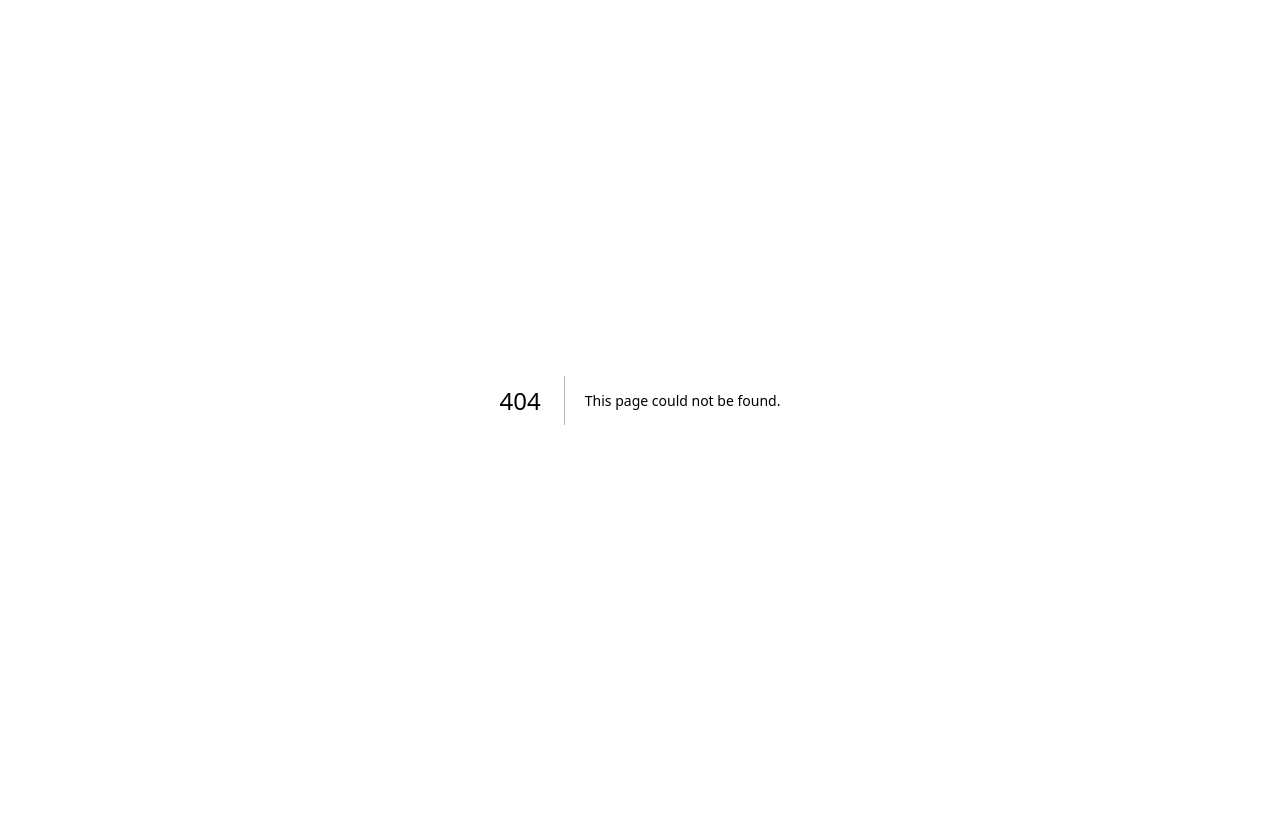
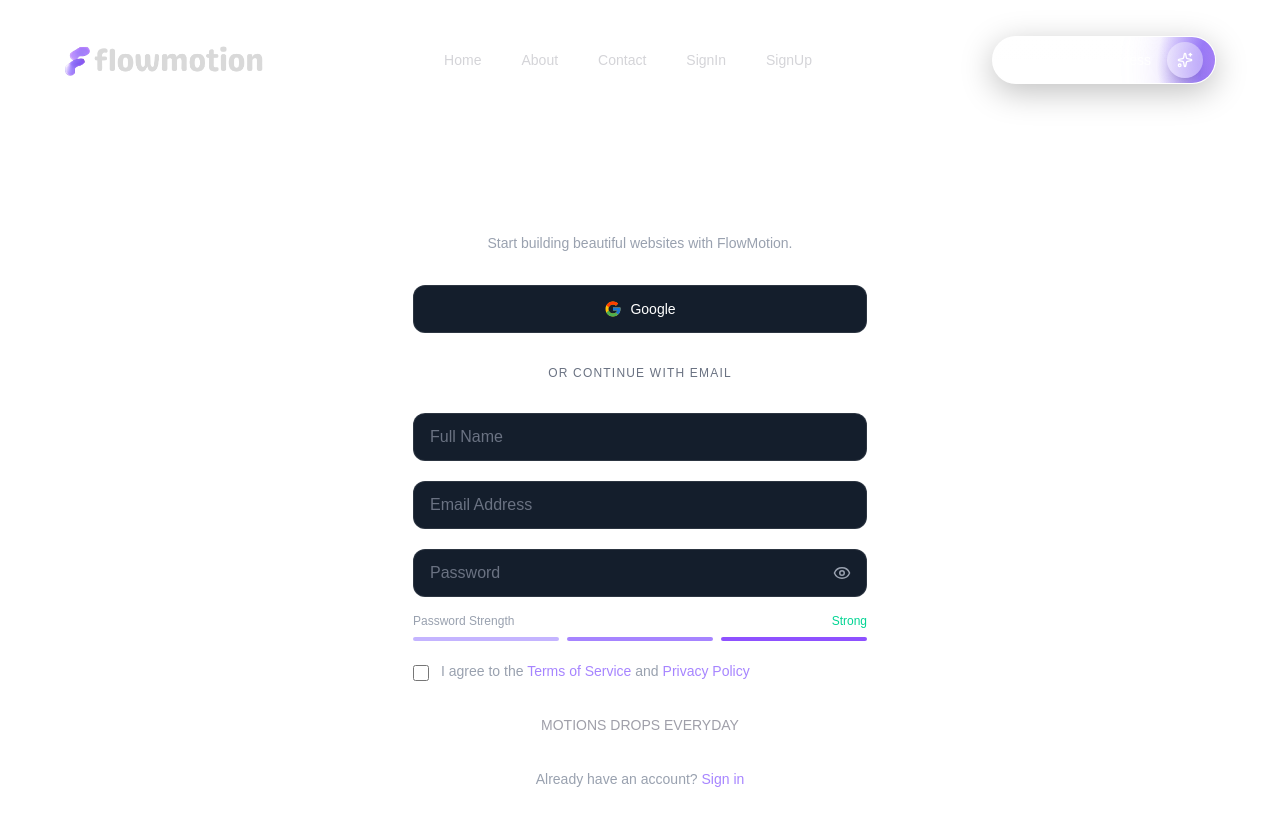
Before and after one commit to Antor4q/floxen-webs, a Next.js app: page /signUp in a window 1280 px wide. Before the commit this address had no page. Before the commit the page ends 800 px from the top, so only its background shows below. Built offline with nearby package versions, Linux system fonts and the light colour scheme.

Commit message:
sign in, sign up page done

```diff
--- /dev/null
+++ b/src/app/signIn/page.tsx
@@ -0,0 +1,16 @@
+import Header from "@/src/components/shared/Header";
+import SignInForm from "@/src/components/signIn/SignInForm";
+
+
+const SignIn = () => {
+    return (
+        <div>
+         <Header/>
+         <div className="flex justify-center pt-40">
+         <SignInForm/>
+         </div>
+       </div>
+    );
+};
+
+export default SignIn;
--- /dev/null
+++ b/src/app/signUp/page.tsx
@@ -0,0 +1,22 @@
+"use client";
+
+
+
+import SignUpForm from "@/src/components/signUp/SignUpForm";
+
+import Header from "@/src/components/shared/Header";
+
+
+
+const SignUp = () => {
+    return (
+       <div>
+         <Header/>
+         <div className="flex justify-center pt-40">
+          <SignUpForm/>
+         </div>
+       </div>
+    );
+};
+
+export default SignUp;
--- a/src/components/shared/Header.tsx
+++ b/src/components/shared/Header.tsx
@@ -29,6 +29,12 @@ const Header = () => {
             </Link>
             <Link href="/contact" className="hover:text-white transition">
               Contact
+            </Link>
+            <Link href="/signIn" className="hover:text-white transition">
+              SignIn
+            </Link>
+            <Link href="/signUp" className="hover:text-white transition">
+              SignUp
             </Link>
 
           </nav>
--- /dev/null
+++ b/src/components/signIn/SignInForm.tsx
@@ -0,0 +1,113 @@
+"use client";
+
+import Link from "next/link";
+import { useState } from "react";
+import {
+  Eye,
+  EyeOff,
+
+  Check,
+} from "lucide-react";
+import { FcGoogle } from "react-icons/fc";
+
+const SignInForm = () => {
+    const [showPassword, setShowPassword] = useState(false);
+    return (
+        <div className="w-full max-w-[520px] rounded-3xl border border-white/10 bg-white/[0.03] p-8 backdrop-blur-xl">
+      {/* Header */}
+      <div className="mb-8">
+        <h2 className="text-2xl text-center font-bold text-white">
+          Welcome Back
+        </h2>
+
+        <p className="mt-2 text-center text-sm text-gray-400">
+          Start building beautiful websites with FlowMotion.
+        </p>
+      </div>
+
+      {/* Social */}
+      <div className="w-full">
+        <button className="flex h-12 w-full items-center justify-center gap-2 rounded-xl border border-white/10 bg-[#141E2C] text-sm font-medium text-white transition hover:bg-[#1A2535]">
+          <FcGoogle size={18} />
+          Google
+        </button>
+
+
+      </div>
+
+      {/* Divider */}
+      <div className="my-8 flex items-center gap-4">
+        <div className="h-px flex-1 bg-white/10" />
+        <span className="text-xs uppercase tracking-widest text-gray-500">
+          OR CONTINUE WITH EMAIL
+        </span>
+        <div className="h-px flex-1 bg-white/10" />
+      </div>
+
+      {/* Form */}
+      <form className="space-y-5">
+
+
+        {/* Email */}
+        <div>
+
+          <input
+            type="email"
+            placeholder="Email Address"
+            className="h-12 w-full rounded-xl border border-white/10 bg-[#141E2C] px-4 text-white outline-none placeholder:text-gray-500 focus:border-violet-500"
+          />
+        </div>
+
+        {/* Password */}
+        <div>
+
+
+          <div className="relative">
+            <input
+              type={showPassword ? "text" : "password"}
+              placeholder="Password"
+              className="h-12 w-full rounded-xl border border-white/10 bg-[#141E2C] px-4 pr-12 text-white outline-none placeholder:text-gray-500 focus:border-violet-500"
+            />
+
+            <button
+              type="button"
+              onClick={() => setShowPassword(!showPassword)}
+              className="absolute right-4 top-1/2 -translate-y-1/2 text-gray-400"
+            >
+              {showPassword ? (
+                <EyeOff size={18} />
+              ) : (
+                <Eye size={18} />
+              )}
+            </button>
+          </div>
+
+
+        </div>
+
+
+
+        {/* Button */}
+
+<button className="w-full h-12 gap-2 cursor-pointer rounded-full border border-white/10 bg-white/[0.03] px-4 py-2 text-sm text-zinc-400 backdrop-blur-xl">
+
+
+ Sign In
+</button>
+
+        {/* Footer */}
+        <p className="text-center text-sm text-gray-400">
+          New Here?{" "}
+          <Link
+            href="/signUp"
+            className="font-medium text-violet-400 hover:underline"
+          >
+            Sign Up
+          </Link>
+        </p>
+      </form>
+    </div>
+    );
+};
+
+export default SignInForm;
--- /dev/null
+++ b/src/components/signUp/SignUpForm.tsx
@@ -0,0 +1,165 @@
+"use client";
+
+import Link from "next/link";
+import { useState } from "react";
+import {
+  Eye,
+  EyeOff,
+
+  Check,
+} from "lucide-react";
+import { FcGoogle } from "react-icons/fc";
+
+
+export default function SignUpForm() {
+  const [showPassword, setShowPassword] = useState(false);
+
+  return (
+    <div className="w-full max-w-[520px] rounded-3xl border border-white/10 bg-white/[0.03] p-8 backdrop-blur-xl">
+      {/* Header */}
+      <div className="mb-8">
+        <h2 className="text-2xl text-center font-bold text-white">
+          Create your account
+        </h2>
+
+        <p className="mt-2 text-center text-sm text-gray-400">
+          Start building beautiful websites with FlowMotion.
+        </p>
+      </div>
+
+      {/* Social */}
+      <div className="w-full">
+        <button className="flex h-12 w-full items-center justify-center gap-2 rounded-xl border border-white/10 bg-[#141E2C] text-sm font-medium text-white transition hover:bg-[#1A2535]">
+          <FcGoogle size={18} />
+          Google
+        </button>
+
+
+      </div>
+
+      {/* Divider */}
+      <div className="my-8 flex items-center gap-4">
+        <div className="h-px flex-1 bg-white/10" />
+        <span className="text-xs uppercase tracking-widest text-gray-500">
+          OR CONTINUE WITH EMAIL
+        </span>
+        <div className="h-px flex-1 bg-white/10" />
+      </div>
+
+      {/* Form */}
+      <form className="space-y-5">
+        {/* Name */}
+        <div>
+
+
+          <input
+            type="text"
+            placeholder="Full Name"
+            className="h-12 w-full rounded-xl border border-white/10 bg-[#141E2C] px-4 text-white outline-none placeholder:text-gray-500 focus:border-violet-500"
+          />
+        </div>
+
+        {/* Email */}
+        <div>
+
+          <input
+            type="email"
+            placeholder="Email Address"
+            className="h-12 w-full rounded-xl border border-white/10 bg-[#141E2C] px-4 text-white outline-none placeholder:text-gray-500 focus:border-violet-500"
+          />
+        </div>
+
+        {/* Password */}
+        <div>
+
+
+          <div className="relative">
+            <input
+              type={showPassword ? "text" : "password"}
+              placeholder="Password"
+              className="h-12 w-full rounded-xl border border-white/10 bg-[#141E2C] px-4 pr-12 text-white outline-none placeholder:text-gray-500 focus:border-violet-500"
+            />
+
+            <button
+              type="button"
+              onClick={() => setShowPassword(!showPassword)}
+              className="absolute right-4 top-1/2 -translate-y-1/2 text-gray-400"
+            >
+              {showPassword ? (
+                <EyeOff size={18} />
+              ) : (
+                <Eye size={18} />
+              )}
+            </button>
+          </div>
+
+          {/* Strength */}
+          <div className="mt-4">
+            <div className="mb-2 flex items-center justify-between text-xs">
+              <span className="text-gray-400">
+                Password Strength
+              </span>
+
+              <span className="font-medium text-emerald-400">
+                Strong
+              </span>
+            </div>
+
+            <div className="flex gap-2">
+              <div className="h-1 flex-1 rounded-full bg-violet-300" />
+              <div className="h-1 flex-1 rounded-full bg-violet-400" />
+              <div className="h-1 flex-1 rounded-full bg-violet-500" />
+
+            </div>
+
+
+          </div>
+        </div>
+
+        {/* Checkbox */}
+        <label className="flex items-start gap-3 text-sm text-gray-400">
+          <input
+            type="checkbox"
+            className="mt-1 h-4 w-4 rounded border-white/20 bg-transparent accent-violet-600"
+          />
+
+          <span>
+            I agree to the{" "}
+            <Link
+              href="#"
+              className="text-violet-400 hover:underline"
+            >
+              Terms of Service
+            </Link>{" "}
+            and{" "}
+            <Link
+              href="#"
+              className="text-violet-400 hover:underline"
+            >
+              Privacy Policy
+            </Link>
+          </span>
+        </label>
+
+        {/* Button */}
+
+<button className="w-full h-12 gap-2 cursor-pointer rounded-full border border-white/10 bg-white/[0.03] px-4 py-2 text-sm text-zinc-400 backdrop-blur-xl">
+
+
+ MOTIONS DROPS EVERYDAY
+</button>
+
+        {/* Footer */}
+        <p className="text-center text-sm text-gray-400">
+          Already have an account?{" "}
+          <Link
+            href="/signIn"
+            className="font-medium text-violet-400 hover:underline"
+          >
+            Sign in
+          </Link>
+        </p>
+      </form>
+    </div>
+  );
+}
```
Also changed, not shown: public/signUP.png (added).
